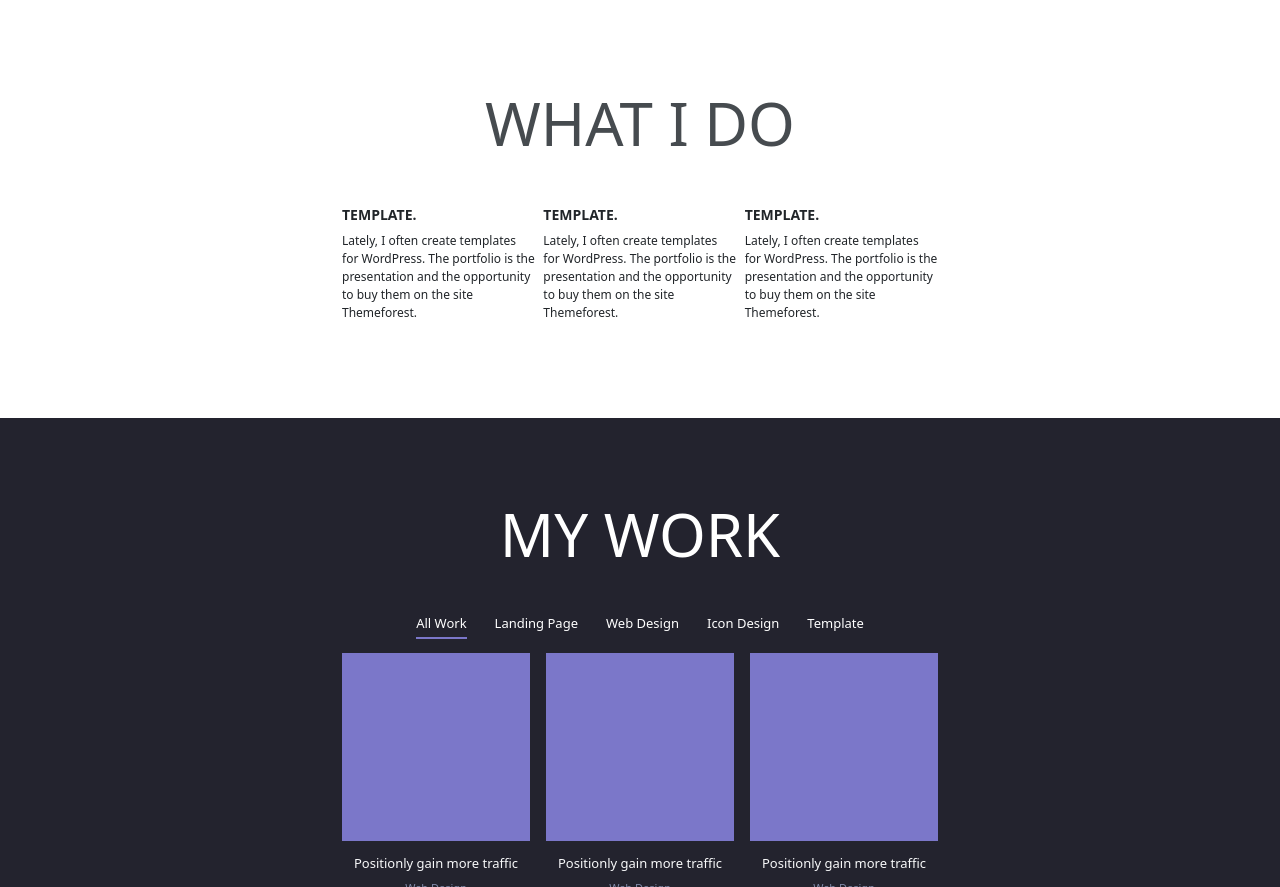
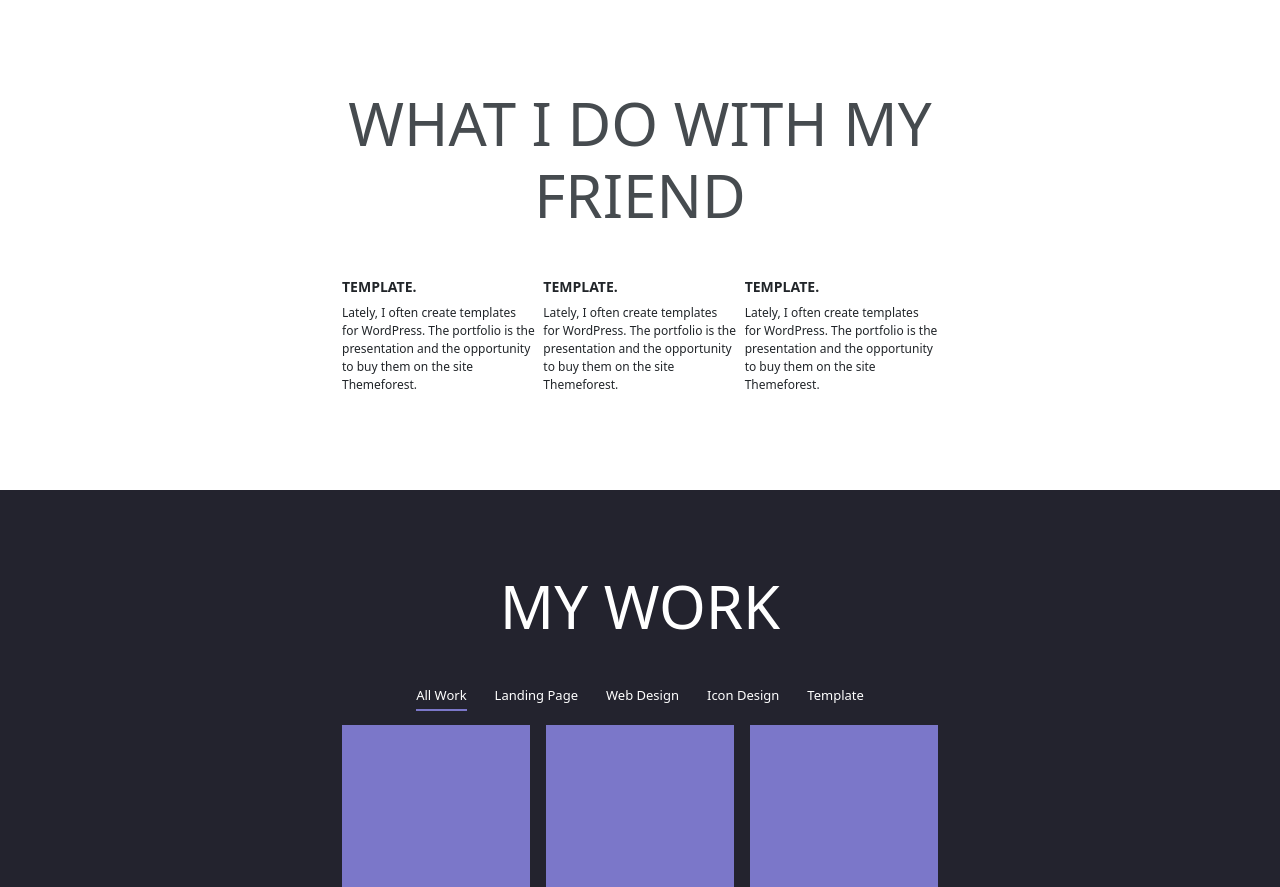
Before and after one commit to uparrow-digital/project0, a plain HTML site: page index.html in a window 1280 px wide. Shown: the part 877-1764 px from the top of the page. Drawn offline with nearby package versions, Linux system fonts and the light colour scheme.

Commit message:
changed a tag

```diff
--- a/index.html
+++ b/index.html
@@ -29,7 +29,7 @@
             <p class="wedo-text  text-center" data-aos="fade-up" data-aos-duration="2000">
                 I love the simplicity in the design of web sites. As I see it,people, it's like my work. Naturally do not want to rest on our laurels and will continue further studies to improve soybean skills, creating new interesting creative projects.
             </p>
-            <h1 class="heading heading-dark wow rubberBand" data-aos="flip-left"> what i do</h1>
+            <h1 class="heading heading-dark wow rubberBand" data-aos="flip-left"> what i do with my friend</h1>
             <div class="row mt-5 wedo-box gx-2" data-aos="zoom-in">
                 <div class="col-md-4" data-aos="zoom-in">
                     <h4>TEMPLATE.</h4>
```
